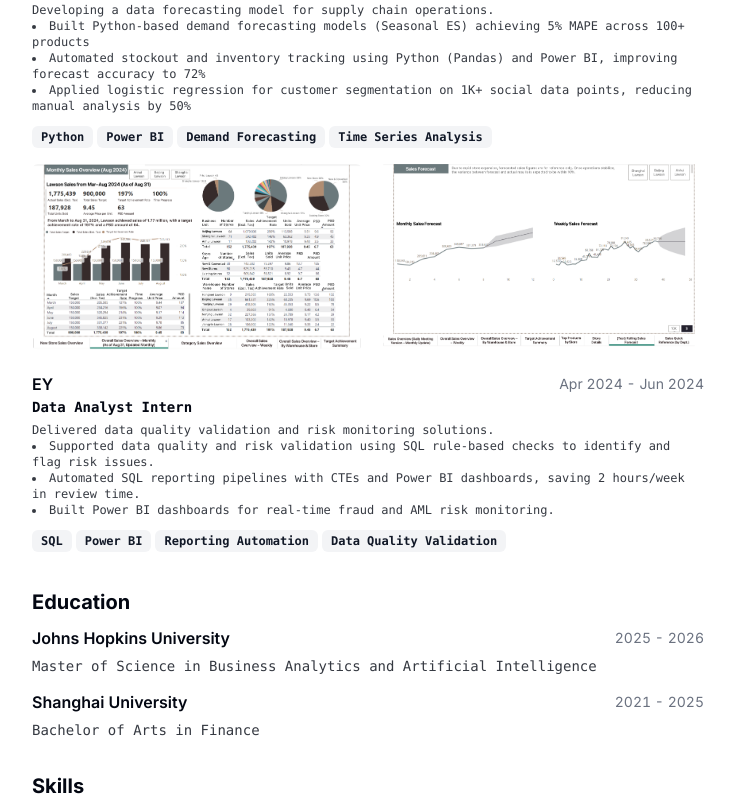
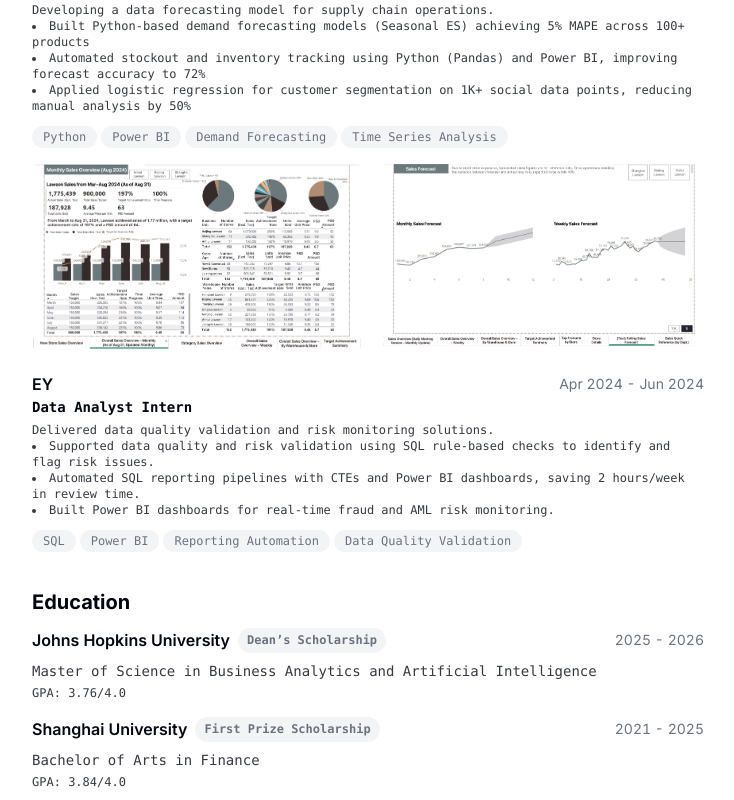
Before and after one commit to Weiting-Xia/Portfolio-Website, a Next.js app: page / in a window 1280 px wide. Shown: the part 900-1700 px from the top of the page, without its empty margins (272-1006 px from the left). Built offline with nearby package versions, Linux system fonts and the light colour scheme.

Commit message:
Refine education badges and GPA styling

```diff
--- a/src/app/components/Education.tsx
+++ b/src/app/components/Education.tsx
@@ -2,6 +2,9 @@ import React from "react";
 import { Card, CardContent, CardHeader } from "@/components/ui/card";
 import { Section } from "@/components/ui/section";
 import type { RESUME_DATA } from "@/data/resume-data";
+import { Badge } from "@/components/ui/badge";
+
+
 
 type Education = (typeof RESUME_DATA)["education"][number];
 
@@ -32,28 +35,47 @@ interface EducationItemProps {
  * Individual education card component
  */
 function EducationItem({ education }: EducationItemProps) {
-  const { school, start, end, degree } = education;
+  const { school, start, end, degree, gpa } = education;
 
   return (
     <Card>
       <CardHeader>
         <div className="flex items-center justify-between gap-x-2 text-base">
+          {/* 左侧：学校名 + Badge */}
+          <div className="flex items-center gap-x-2">
             <h3
               className="font-semibold leading-none"
               id={`education-${school.toLowerCase().replace(/\s+/g, "-")}`}
             >
               {school}
             </h3>
+
+            {education.badge && (
+              <Badge
+                variant="secondary"
+                className="rounded-full px-2 py-1 text-xs font-mono font-semibold leading-tight"
+              >
+                {education.badge}
+              </Badge>
+            )}
+          </div>
+          {/* 右侧：时间 */}
           <EducationPeriod start={start} end={end} />
         </div>
       </CardHeader>
+
       <CardContent
         className="mt-2 text-foreground/80 print:text-[12px]"
         aria-labelledby={`education-${school
           .toLowerCase()
           .replace(/\s+/g, "-")}`}
       >
-        {degree}
+       <div>{degree}</div>
+      {gpa && (
+        <div className="mt-1 text-xs">
+          GPA: {gpa}
+        </div>
+      )}
       </CardContent>
     </Card>
   );
--- a/src/components/ui/badge.tsx
+++ b/src/components/ui/badge.tsx
@@ -4,20 +4,20 @@ import type * as React from "react";
 import { cn } from "@/lib/utils";
 
 const badgeVariants = cva(
-  "inline-flex items-center rounded-md border px-2 py-0.5 text-xs font-semibold font-mono transition-colors focus:outline-none focus:ring-2 focus:ring-ring focus:ring-offset-2 text-nowrap",
+  "inline-flex items-center rounded-full border border-transparent px-2.5 py-0.5 text-xs font-medium transition-colors whitespace-nowrap",
   {
     variants: {
       variant: {
         default:
-          "border-transparent bg-primary/80 text-primary-foreground hover:bg-primary/60",
+          "bg-primary/80 text-primary-foreground hover:bg-primary/60",
         secondary:
-          "border-transparent bg-secondary text-secondary-foreground hover:bg-secondary/60",
+          "bg-muted text-muted-foreground hover:bg-muted/80",
         destructive:
-          "border-transparent bg-destructive text-destructive-foreground hover:bg-destructive/80",
-        outline: "text-foreground",
+          "bg-destructive text-destructive-foreground hover:bg-destructive/80",
+        outline:
+          "border border-input text-foreground",
       },
     },
-
     defaultVariants: {
       variant: "default",
     },
--- a/src/data/resume-data.tsx
+++ b/src/data/resume-data.tsx
@@ -37,12 +37,16 @@ export const RESUME_DATA: ResumeData = {
       degree: "Master of Science in Business Analytics and Artificial Intelligence",
       start: "2025",
       end: "2026",
+      gpa: "3.76/4.0",
+      badge: "Dean’s Scholarship",
     },
     {
       school: "Shanghai University",
       degree: "Bachelor of Arts in Finance",
       start: "2021",
       end: "2025",
+      gpa: "3.84/4.0",
+      badge: "First Prize Scholarship",
     },
   ],
   work: [
--- a/src/lib/types.ts
+++ b/src/lib/types.ts
@@ -27,6 +27,8 @@ export interface ResumeData {
     degree: string;
     start: string;
     end: string;
+    gpa?: string;
+    badge?: string;
   }>;
   work: Array<{
     company: string;
```
Lines whose indentation alone changed are shown as unchanged.
